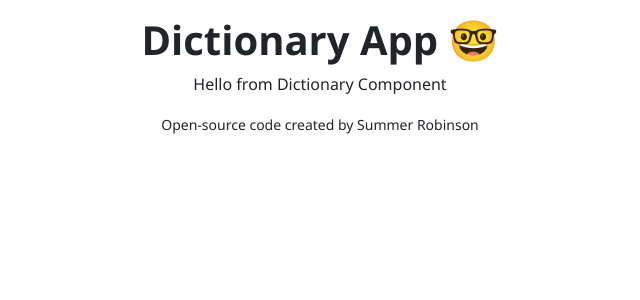
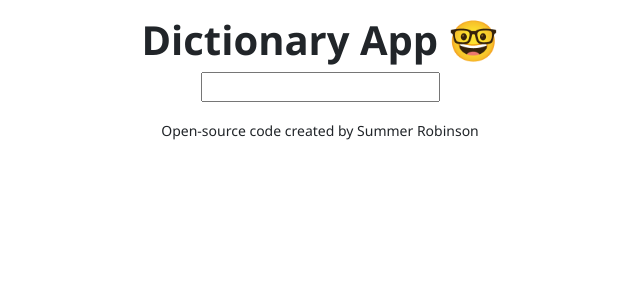
Before and after one commit to SummerinTech/dictionary-app-react, a React (Create React App) app: page / in a window 1280 px wide. Shown: the top 300 px of the page, without its empty margins (320-960 px from the left). Built offline with nearby package versions, Linux system fonts and the light colour scheme.

Commit message:
add basic form functionality

```diff
--- /dev/null
+++ b/src/Dictionary.css
@@ -0,0 +1,2 @@
+.Dictionary {
+}
--- a/src/Dictionary.js
+++ b/src/Dictionary.js
@@ -1,7 +1,26 @@
-import React from "react";
+import React, { useState } from "react";
+import "./Dictionary.css";
 
 const Dictionary = () => {
-	return <div className="Dictionary">Hello from Dictionary Component</div>;
+	const [keyword, setKeyword] = useState("");
+
+	function handleSubmit(e) {
+		e.preventDefault();
+		setKeyword("");
+		alert(`Searching for ${keyword}`);
+	}
+
+	return (
+		<div className="Dictionary">
+			<form onSubmit={handleSubmit}>
+				<input
+					type="search"
+					onChange={(e) => setKeyword(e.target.value)}
+					value={keyword}
+				></input>
+			</form>
+		</div>
+	);
 };
 
 export default Dictionary;
```
